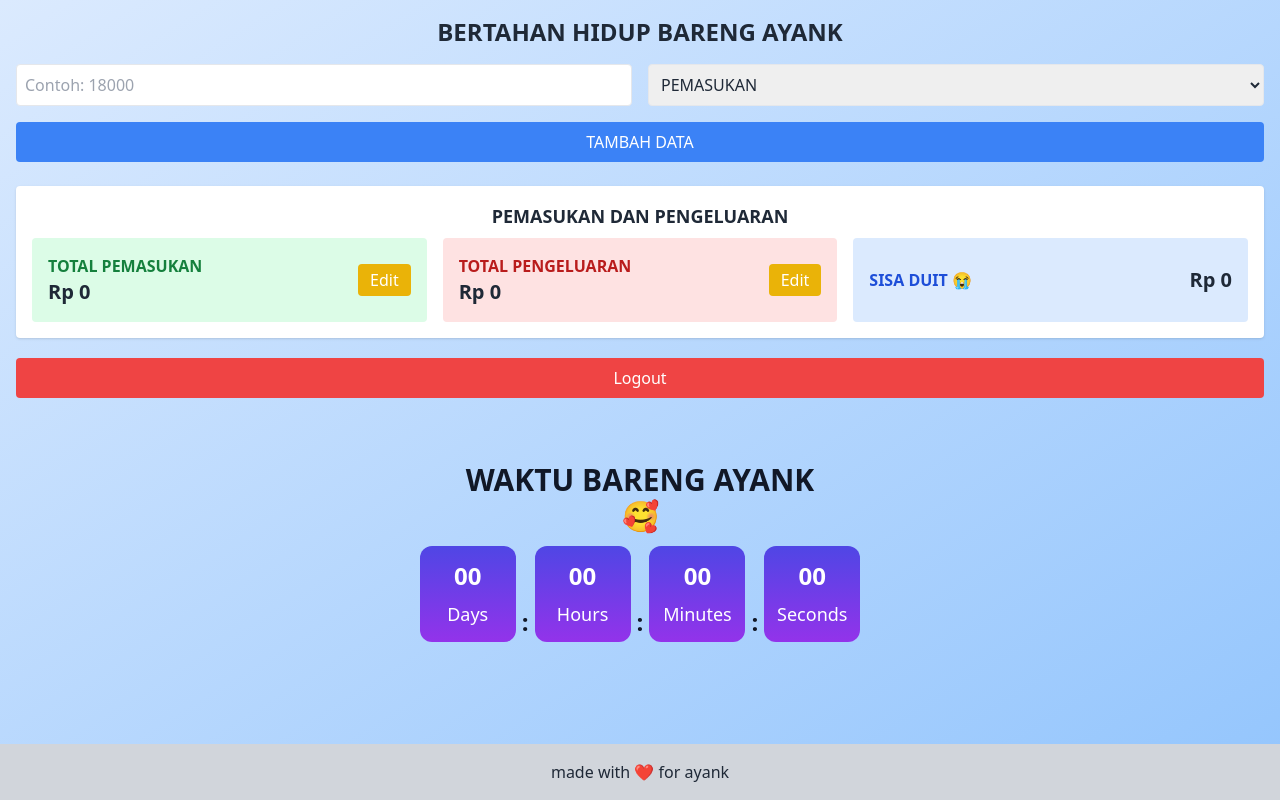
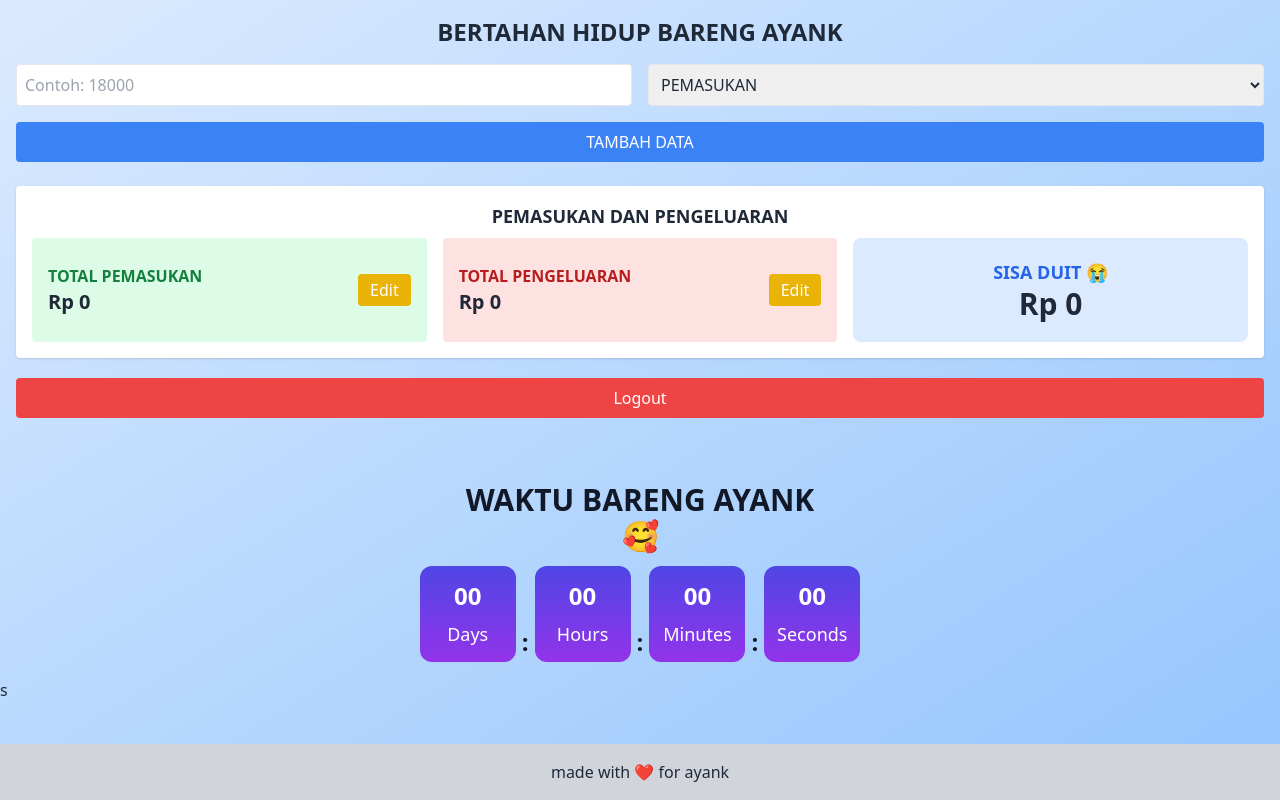
Before and after one commit to pdwch/ayank, a plain HTML site: page index.html in a window 1280 px wide. Drawn offline with nearby package versions, Linux system fonts and the light colour scheme; no server answers; sample sign-in values are in the browser's storage.

Commit message:
Update index.html

```diff
--- a/index.html
+++ b/index.html
@@ -50,9 +50,9 @@
         </div>
         <button id="editExpenseBtn" class="bg-yellow-500 text-white py-1 px-3 rounded mt-2 sm:mt-0">Edit</button>
       </div>
-      <div class="bg-blue-100 p-4 rounded flex flex-col items-center sm:flex-row sm:justify-between">
-        <h3 class="text-blue-700 text-sm sm:text-base font-bold">SISA DUIT 😭</h3>
-        <p id="totalSavings" class="text-xl font-bold">Rp 0</p>
+      <div class="bg-blue-100 p-5 rounded-lg flex flex-col items-center">
+        <span class="font-bold text-blue-600 text-lg">SISA DUIT 😭</span>
+        <span class="text-3xl font-bold text-gray-800">Rp 0</span>
       </div>
     </div>
   </div>
@@ -420,3 +420,4 @@ initializeCountUp();
 </body>
 
 </html>
+s
```
